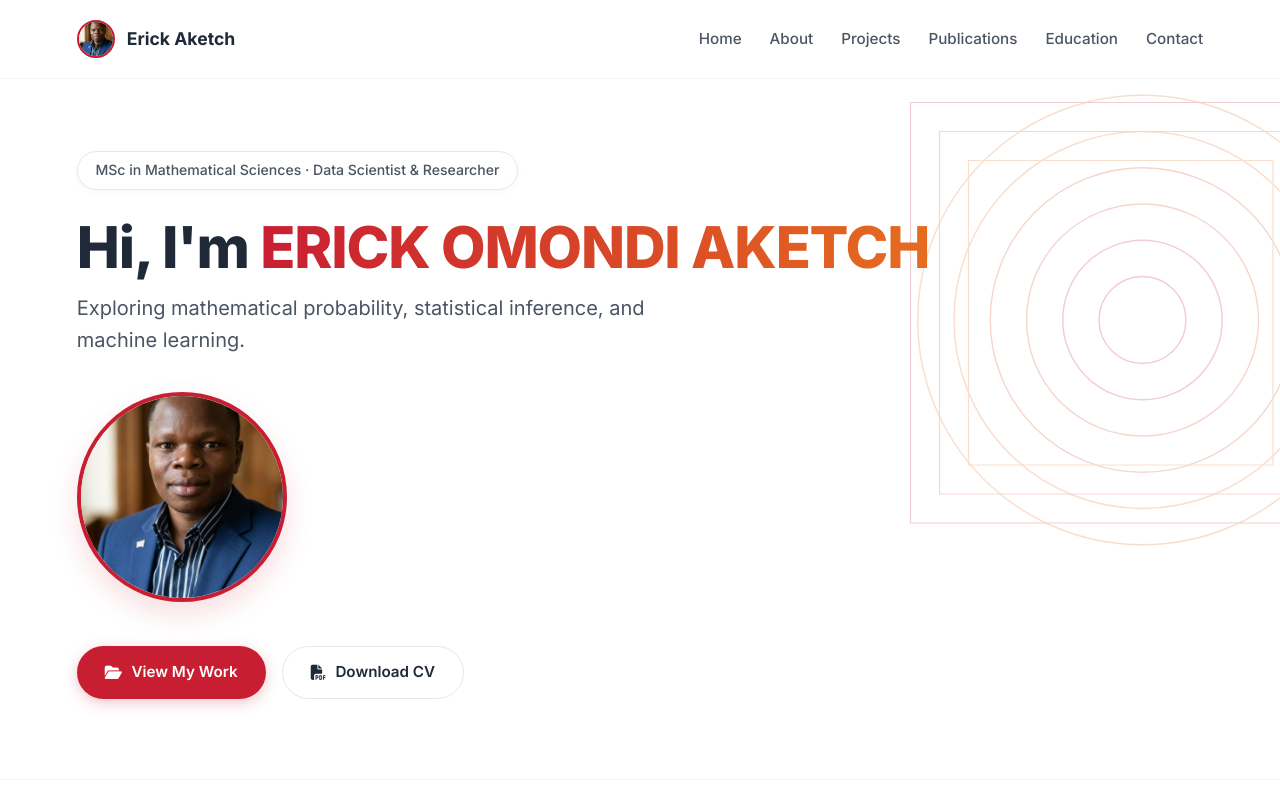
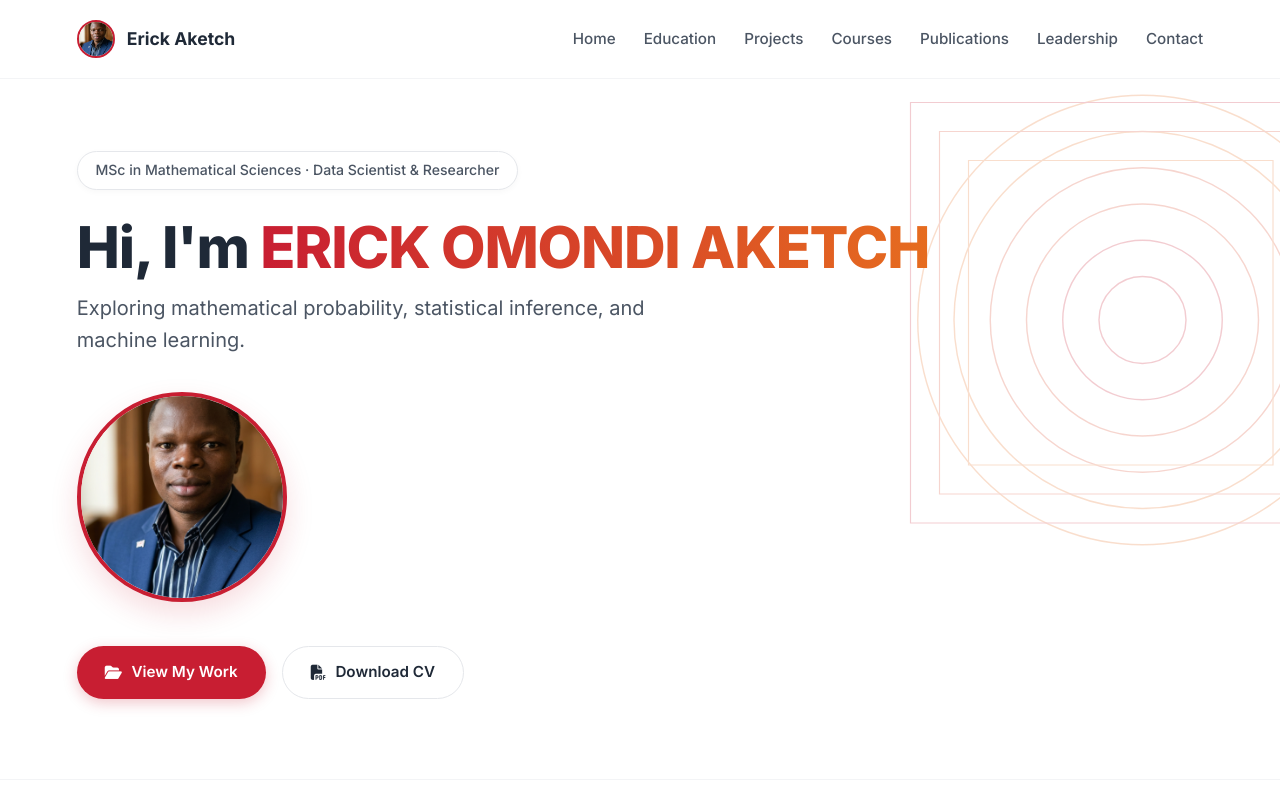
Before and after one commit to ErickAketch/ErickAketch.github.io, a plain HTML site: page index.html in a window 1280 px wide. Shown: the top 800 px of the page. Drawn offline with Linux system fonts and the light colour scheme.

Commit message:
Update navigation links in index.html

```diff
--- a/index.html
+++ b/index.html
@@ -266,11 +266,12 @@
     </a>
     <nav>
       <ul>
-        <li><a href="#home">Home</a></li>
-        <li><a href="#about">About</a></li>
+        <li><a href="index.html">Home</a></li>
+        <li><a href="education.html">Education</a></li>
         <li><a href="projects.html">Projects</a></li>
+        <li><a href="courses.html">Courses</a></li>
         <li><a href="publications.html">Publications</a></li>
-        <li><a href="education.html">Education</a></li>
+        <li><a href="leadership.html">Leadership</a></li>
         <li><a href="contact.html">Contact</a></li>
       </ul>
     </nav>
```
